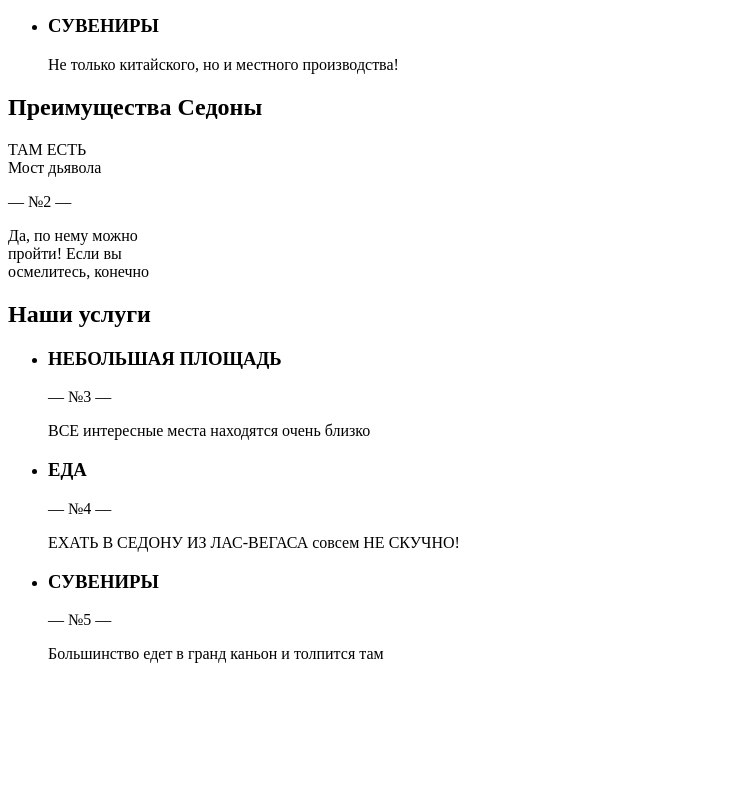
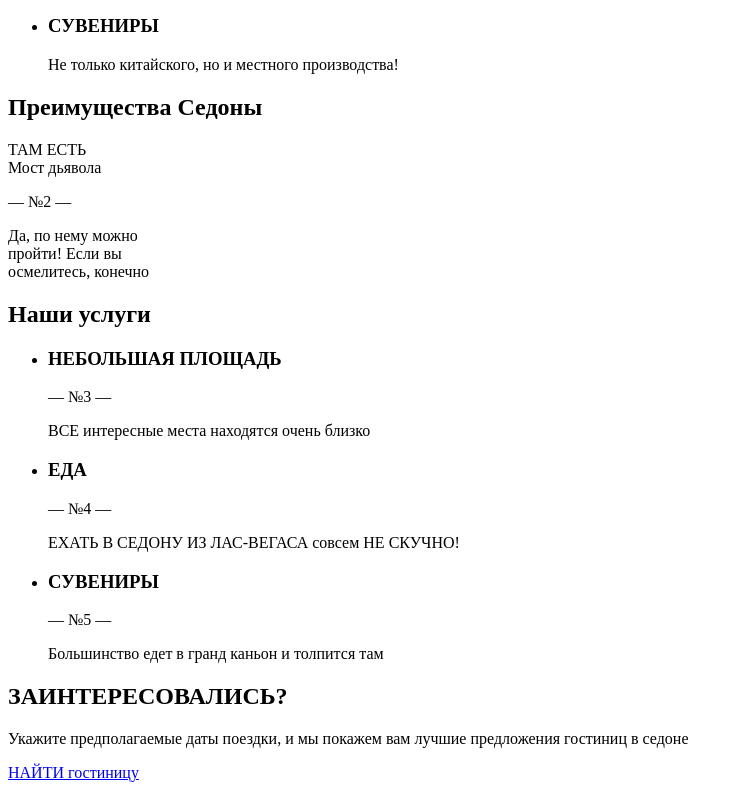
Before and after one commit to htmlacademy-adaptive/2377367-sedona-1, a website: page index.html in a window 1280 px wide. Shown: the part 699-1489 px from the top of the page, without its empty margins (0-744 px from the left). Before the commit the page ends 1378 px from the top, so only its background shows below. Drawn offline with Linux system fonts and the light colour scheme.

Commit message:
Добавила следующую найти гостиницу

```diff
--- a/index.html
+++ b/index.html
@@ -128,6 +128,13 @@
           </ul>
         </div>
       </section>
+      <section class="offer">
+        <div class="offer__wrapper">
+            <h2 class="offer__title">ЗАИНТЕРЕСОВАЛИСЬ?</h2>
+            <p class="">Укажите предполагаемые даты поездки, и мы покажем вам лучшие предложения гостиниц в седоне</p>
+            <a class="offer__to-all button" href="#">НАЙТИ гостиницу</a>
+        </div>
+      </section>
     </main>
 </body>
 </html>
```
